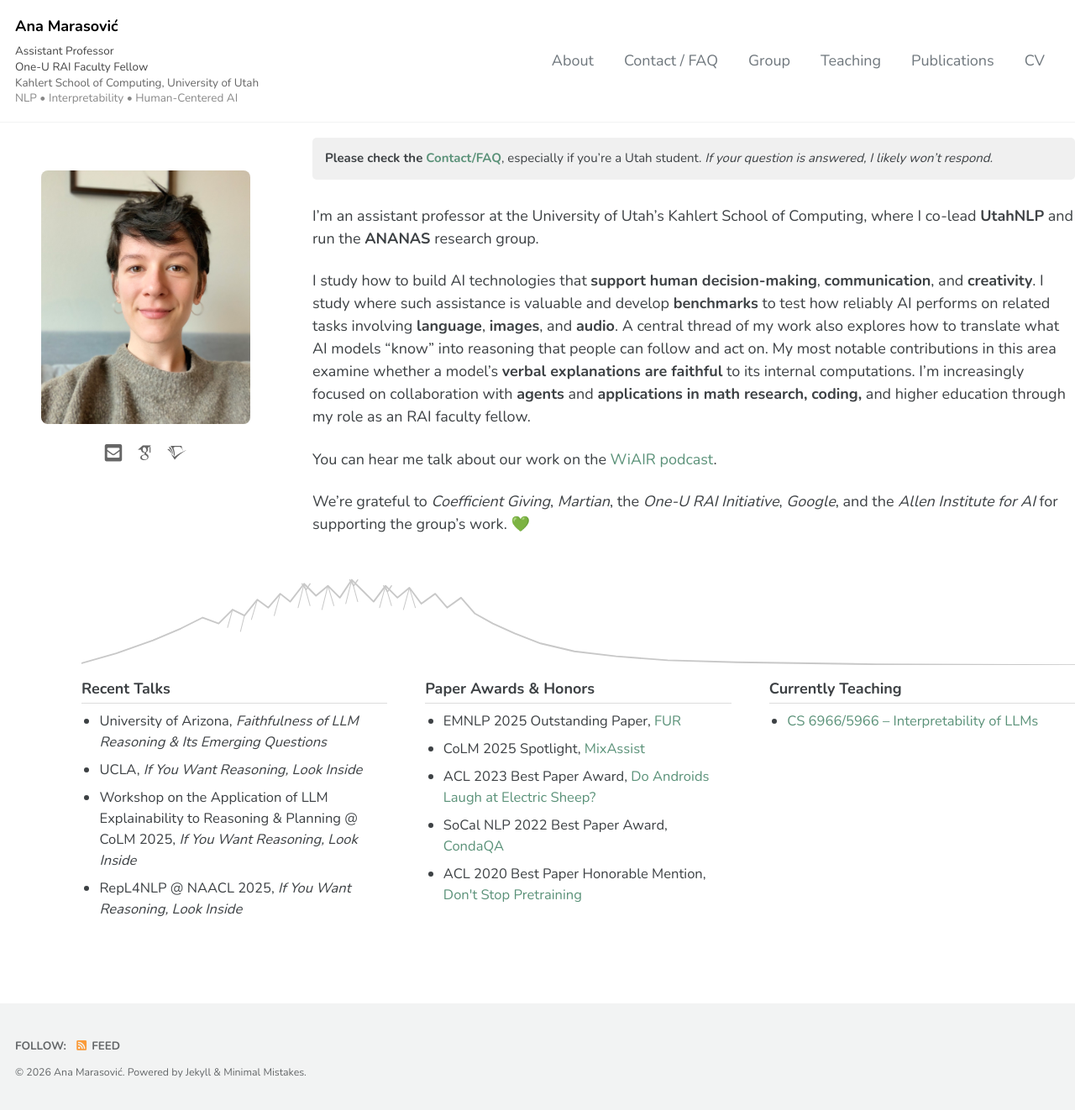
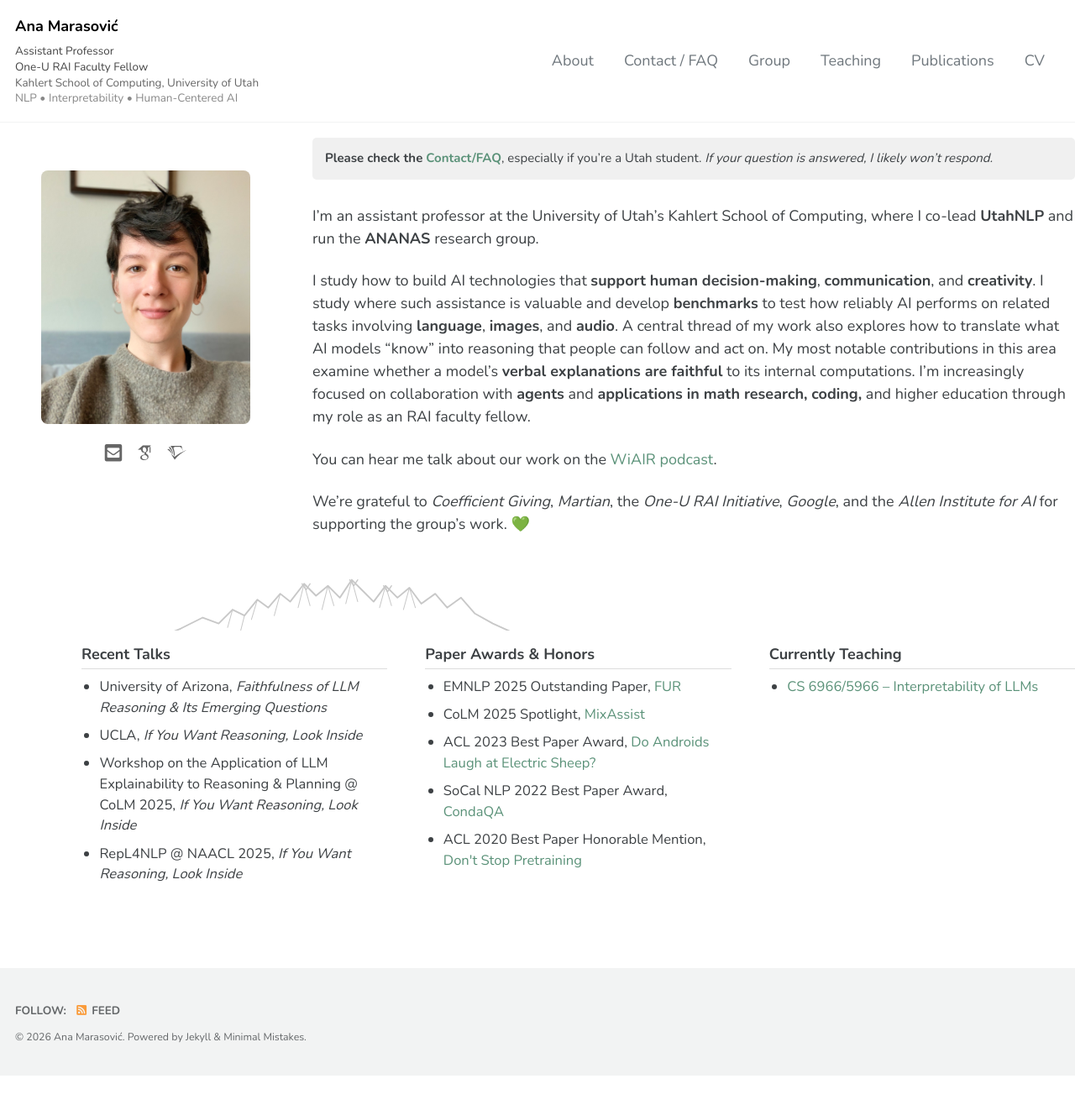
Before and after one commit to amarasovic/amarasovic.github.io, a Jekyll site: the page built from index.md, in a window 1280 px wide. Shown: the whole page at 84% size. Built offline with Jekyll 4.4.1, drawn with Linux system fonts in a browser that asks for light colours; cached includes are drawn as plain includes; some web fonts are replaced; a script that is not in the unit is left out; after the commit the page ends 1281 px from its top, so only the background shows below that.

Commit message:
Reduce mountain sketch height
Co-Authored-By: Claude Sonnet 4.6 <noreply@anthropic.com>

```diff
--- a/index.md
+++ b/index.md
@@ -50,7 +50,7 @@ We're grateful to *Coefficient Giving*, *Martian*, the *One-U RAI Initiative*, *
   .sidebar { position: relative; z-index: 10; }
 </style>
 
-<svg class="mountain-sketch" viewBox="0 0 1000 100" xmlns="http://www.w3.org/2000/svg" aria-label="Wasatch Range sketch">
+<svg class="mountain-sketch" viewBox="0 0 1000 65" xmlns="http://www.w3.org/2000/svg" aria-label="Wasatch Range sketch">
   <g fill="none" stroke="#c8c8c8" stroke-linecap="round" stroke-linejoin="round">
     <!-- Main ridgeline -->
     <path stroke-width="1.6"
```
